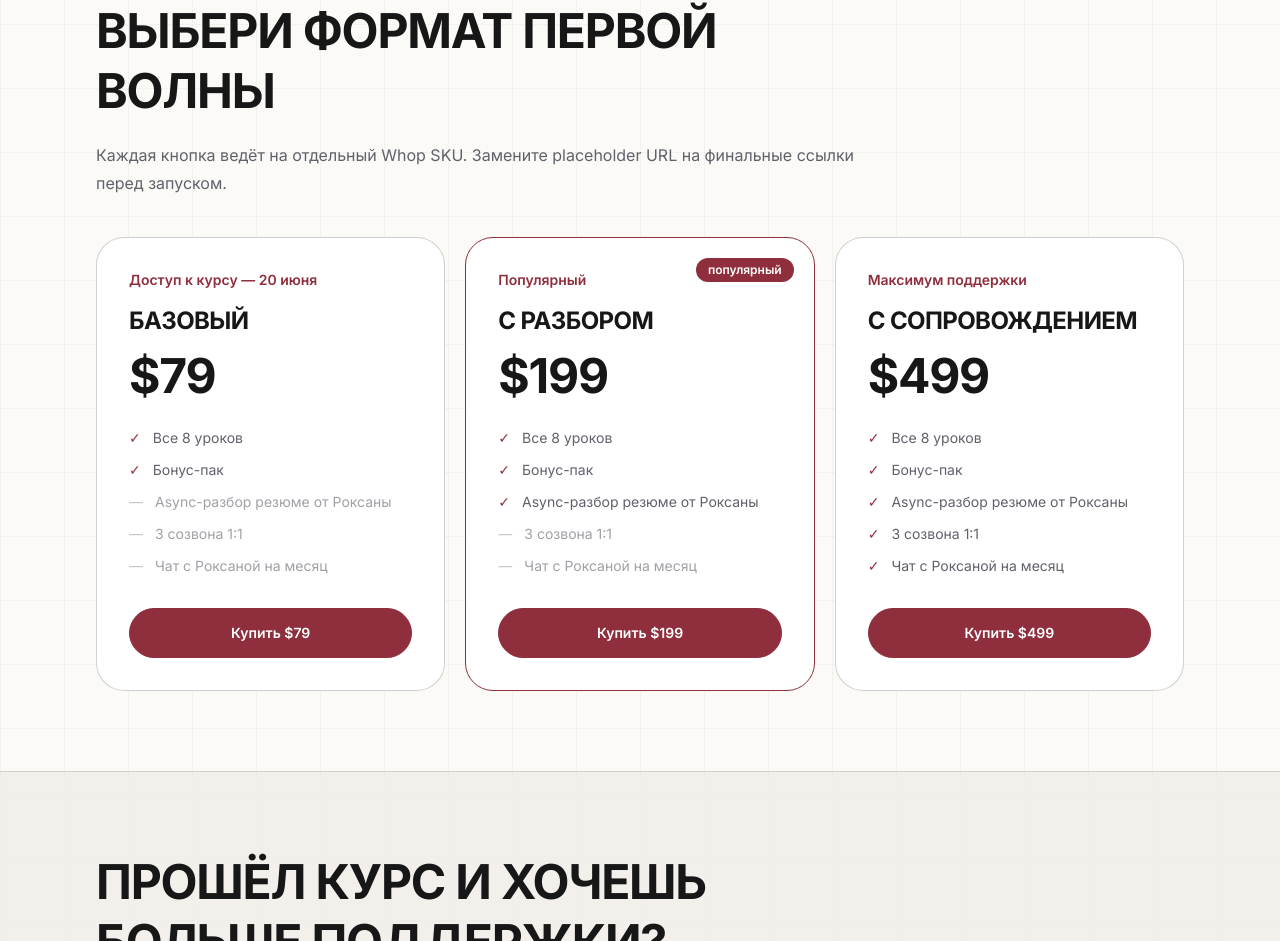
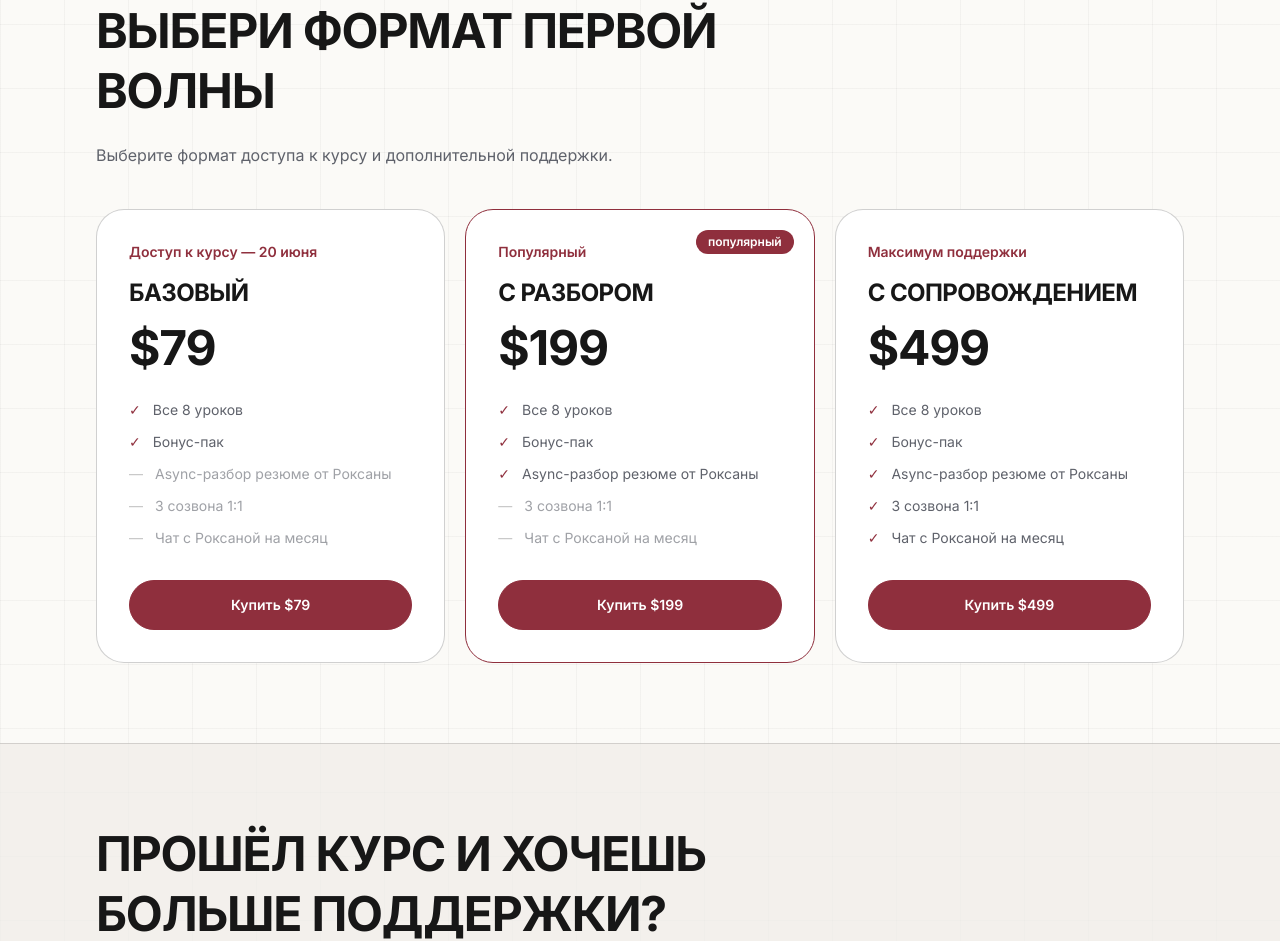
Before and after one commit to roxannication-arch/careerplus, a Next.js app: page /courses/work-abroad in a window 1280 px wide. Shown: the part 4328-5269 px from the top of the page. Built offline with nearby package versions, Linux system fonts and the light colour scheme.

Commit message:
Remove placeholder URL copy from pricing
Co-authored-by: roxannication-arch <roxannication-arch@users.noreply.github.com>

```diff
--- a/app/courses/work-abroad/page.tsx
+++ b/app/courses/work-abroad/page.tsx
@@ -373,7 +373,7 @@ export default function WorkAbroadCoursePage() {
           <SectionHeader
             eyebrow="Тарифы"
             title="Выбери формат первой волны"
-            description="Каждая кнопка ведёт на отдельный Whop SKU. Замените placeholder URL на финальные ссылки перед запуском."
+            description="Выберите формат доступа к курсу и дополнительной поддержки."
           />
           <div className="mt-10 grid gap-5 lg:grid-cols-3">
             {pricing.map((tier) => (
```
